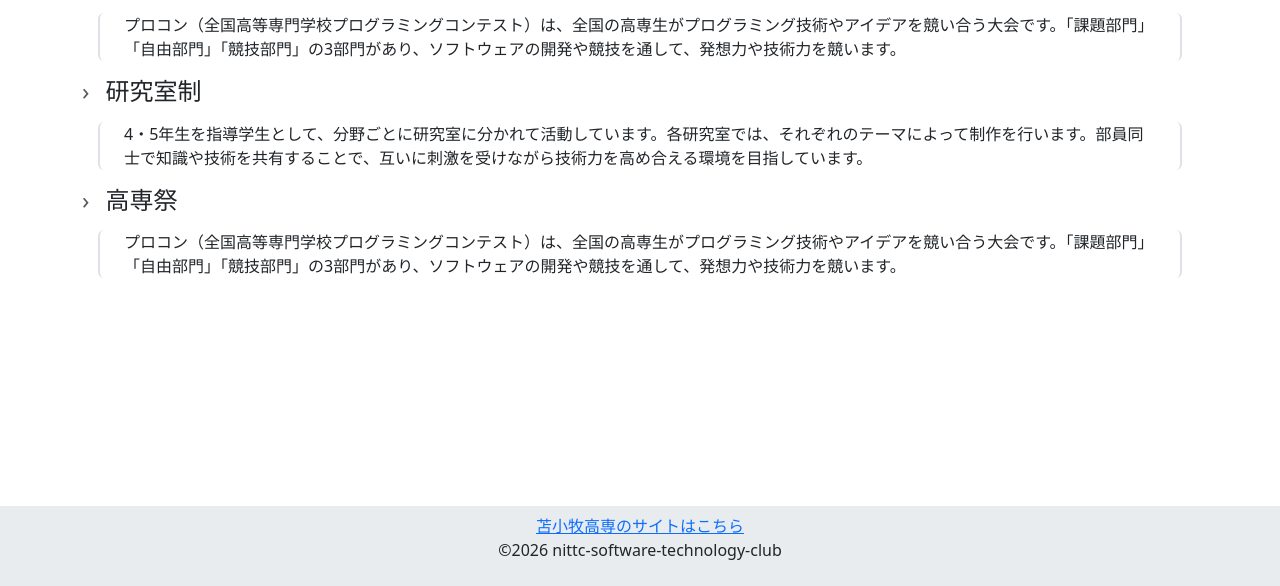
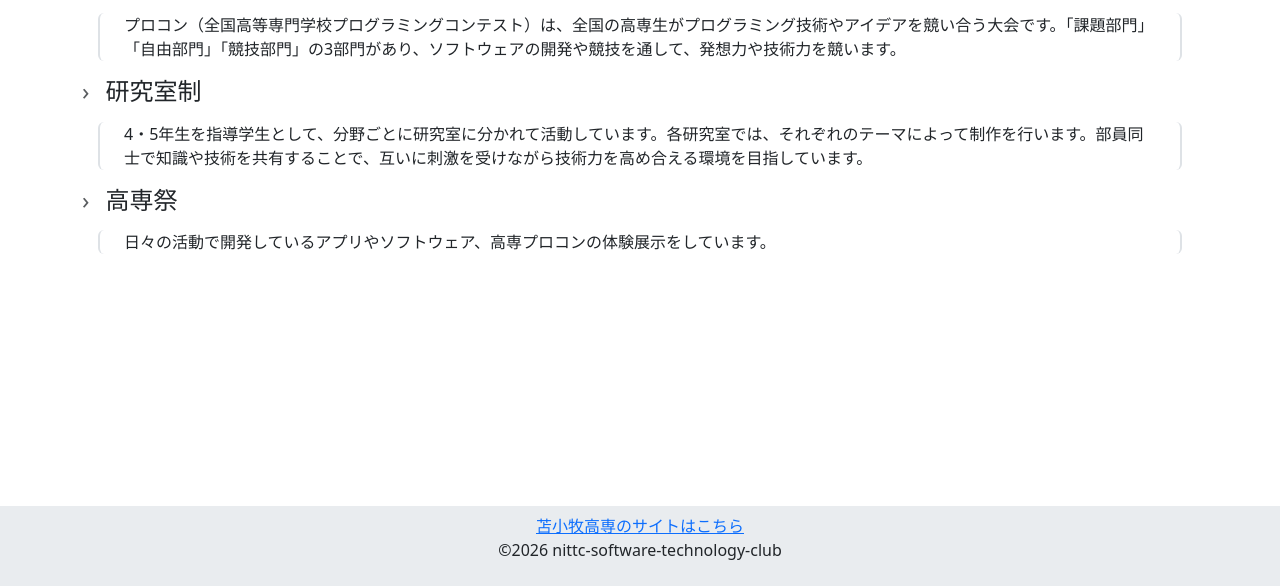
Before and after one commit to nittc-st/nittc-st.github.io, a plain HTML site: page src/about.html in a window 1280 px wide. Shown: the part 214-800 px from the top of the page. Drawn offline with nearby package versions, Linux system fonts and the light colour scheme.

Commit message:
テキスト変更とREADME

```diff
--- a/src/about.html
+++ b/src/about.html
@@ -42,7 +42,7 @@
     <h2 class="title fs-4 mb-3">高専祭</h2>
     <div class="mx-3 px-4 border-2 border-start rounded-2 border-end">
       <p>
-        プロコン（全国高等専門学校プログラミングコンテスト）は、全国の高専生がプログラミング技術やアイデアを競い合う大会です。「課題部門」「自由部門」「競技部門」の3部門があり、ソフトウェアの開発や競技を通して、発想力や技術力を競います。
+        日々の活動で開発しているアプリやソフトウェア、高専プロコンの体験展示をしています。
       </p>
     </div>
   </main>
```
Also changed, not shown: README.md.
